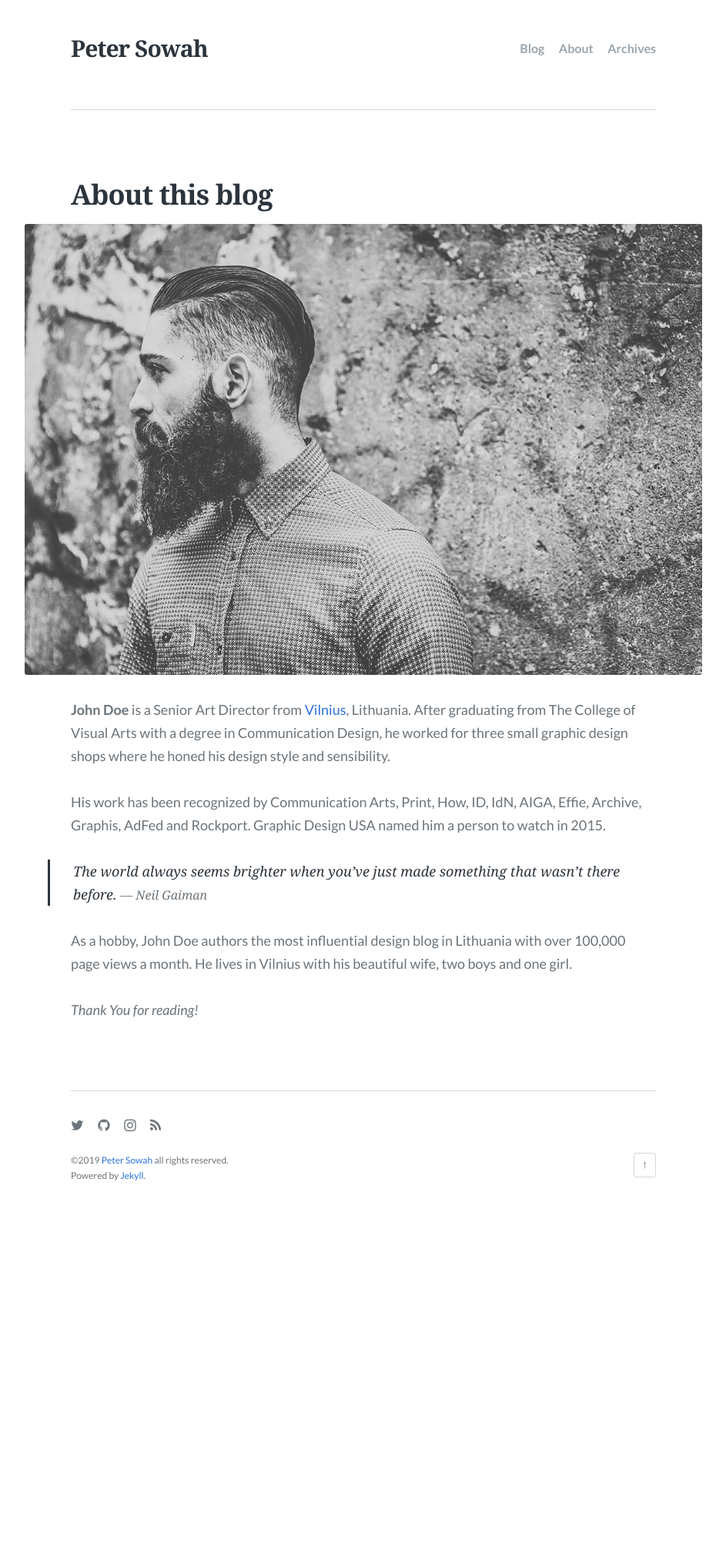
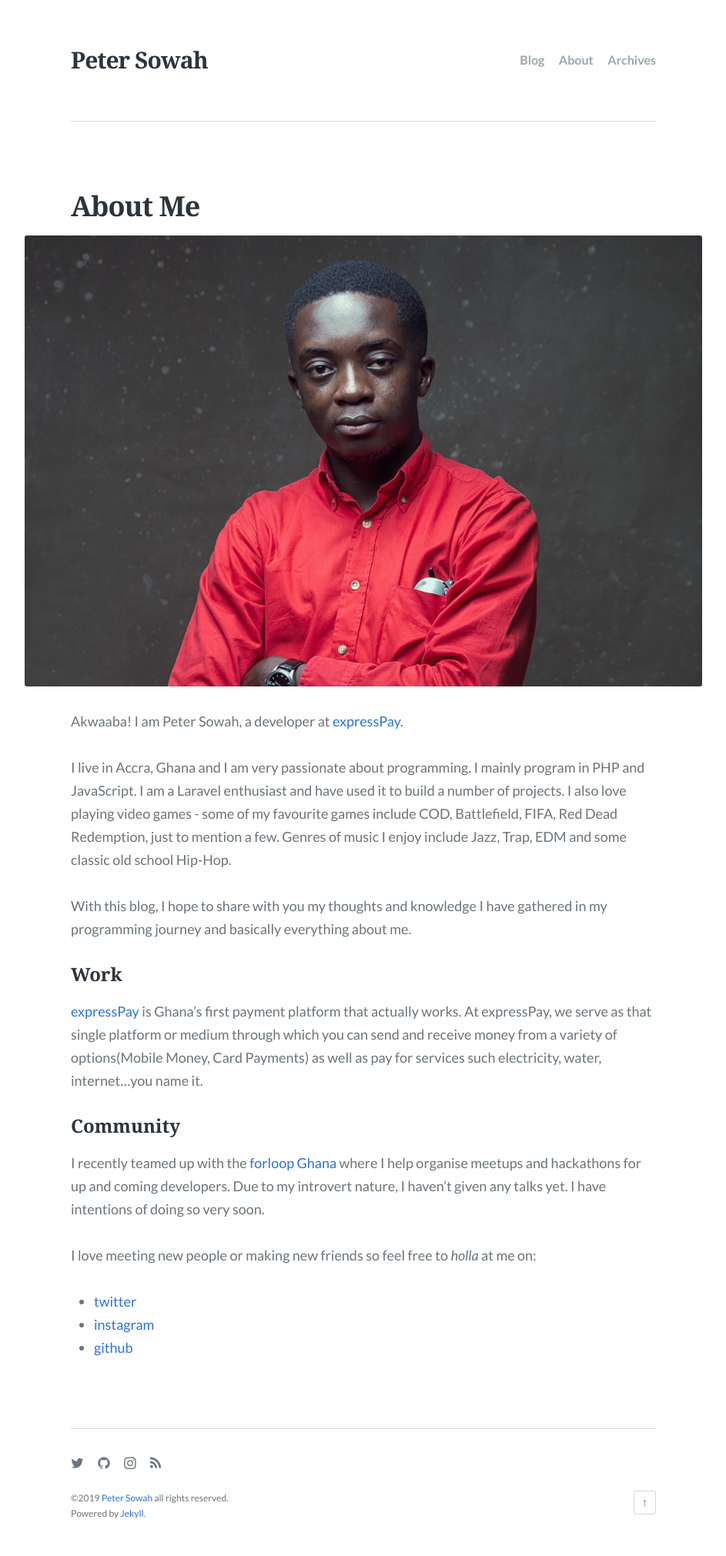
Before and after one commit to petersowah/blog, a Jekyll site: the page built from about.md, in a window 1280 px wide. Shown: the whole page at 77% size, without its empty margins (168-1111 px from the left). Built offline with Jekyll 4.4.1, drawn with Linux system fonts in a browser that asks for light colours; some web fonts are replaced; before the commit the page ends 1568 px from its top, so only the background shows below that.

Commit message:
add about

```diff
--- a/_config.yml
+++ b/_config.yml
@@ -36,7 +36,7 @@ author_name: "Peter Sowah"
 author_bio: "I am a Software Developer with a passion for providing solutions to problems using tech- mainly programming."
 author_url:  "http://petersowah.dev"
 author_location: "Accra, Ghana"
-author_image: /assets/images/authorimage.png
+author_image: /assets/images/petersowah.jpg
 
 # Social links in the site footer
 twitter_username: "petersowah_"
--- a/_sass/_general.scss
+++ b/_sass/_general.scss
@@ -11,7 +11,7 @@ textarea {
 }
 
 html {
-  border: 15px solid #ffffffje;/*$color-accent;*/
+  border: 15px solid #ffffff;/*$color-accent;*/
 }
 
 body {
--- a/about.md
+++ b/about.md
@@ -1,16 +1,22 @@
 ---
 layout: page
-title: About this blog
+title: About Me
 description: An optional about page for BlogInn Jekyll theme
-banner_image: /assets/images/aboutPage.jpg
+banner_image: /assets/images/me.jpg
 ---
+Akwaaba! I am Peter Sowah, a developer at [expressPay](https://expresspaygh.com){:target="_blank"}.
 
-**John Doe** is a Senior Art Director from [Vilnius](https://en.wikipedia.org/wiki/Vilnius), Lithuania. After graduating from The College of Visual Arts with a degree in Communication Design, he worked for three small graphic design shops where he honed his design style and sensibility.
+I live in Accra, Ghana and I am very passionate about programming. I mainly program in PHP and JavaScript. I am a Laravel enthusiast and have used it to build a number of projects. I also love playing video games - some of my favourite games include COD, Battlefield, FIFA, Red Dead Redemption, just to mention a few. Genres of music I enjoy include Jazz, Trap, EDM and some classic old school Hip-Hop.
 
-His work has been recognized by Communication Arts, Print, How, ID, IdN, AIGA, Effie, Archive, Graphis, AdFed and Rockport. Graphic Design USA named him a person to watch in 2015.
+With this blog, I hope to share with you my thoughts and knowledge I have gathered in my programming journey and basically everything about me.
 
->The world always seems brighter when you’ve just made something that wasn’t there before. <cite>Neil Gaiman</cite>
+### Work
+[expressPay](https://expresspaygh.com){:target="_blank"} is Ghana's first payment platform that actually works. At expressPay, we serve as that single platform or medium through which you can send and receive money from a variety of options(Mobile Money, Card Payments) as well as pay for services such electricity, water, internet...you name it.
 
-As a hobby, John Doe authors the most influential design blog in Lithuania with over 100,000 page views a month. He lives in Vilnius with his beautiful wife, two boys and one girl.
+### Community
+I recently teamed up with the [forloop Ghana](https://forloop.africa){:target="_blank"} where I help organise meetups and hackathons for up and coming developers. Due to my introvert nature, I haven't given any talks yet. I have intentions of doing so very soon.
 
-*Thank You for reading!*
+I love meeting new people or making new friends so feel free to _holla_ at me on:
+* [twitter](https://twitter.com/petersowah_){:target="_blank"}
+* [instagram](https://petersowah.com){:target="_blank"}
+* [github](https://github.com/petersowah){:target="_blank"}
```
Also changed, not shown: assets/images/me.jpg (added), assets/images/petersowah.jpg (added).
